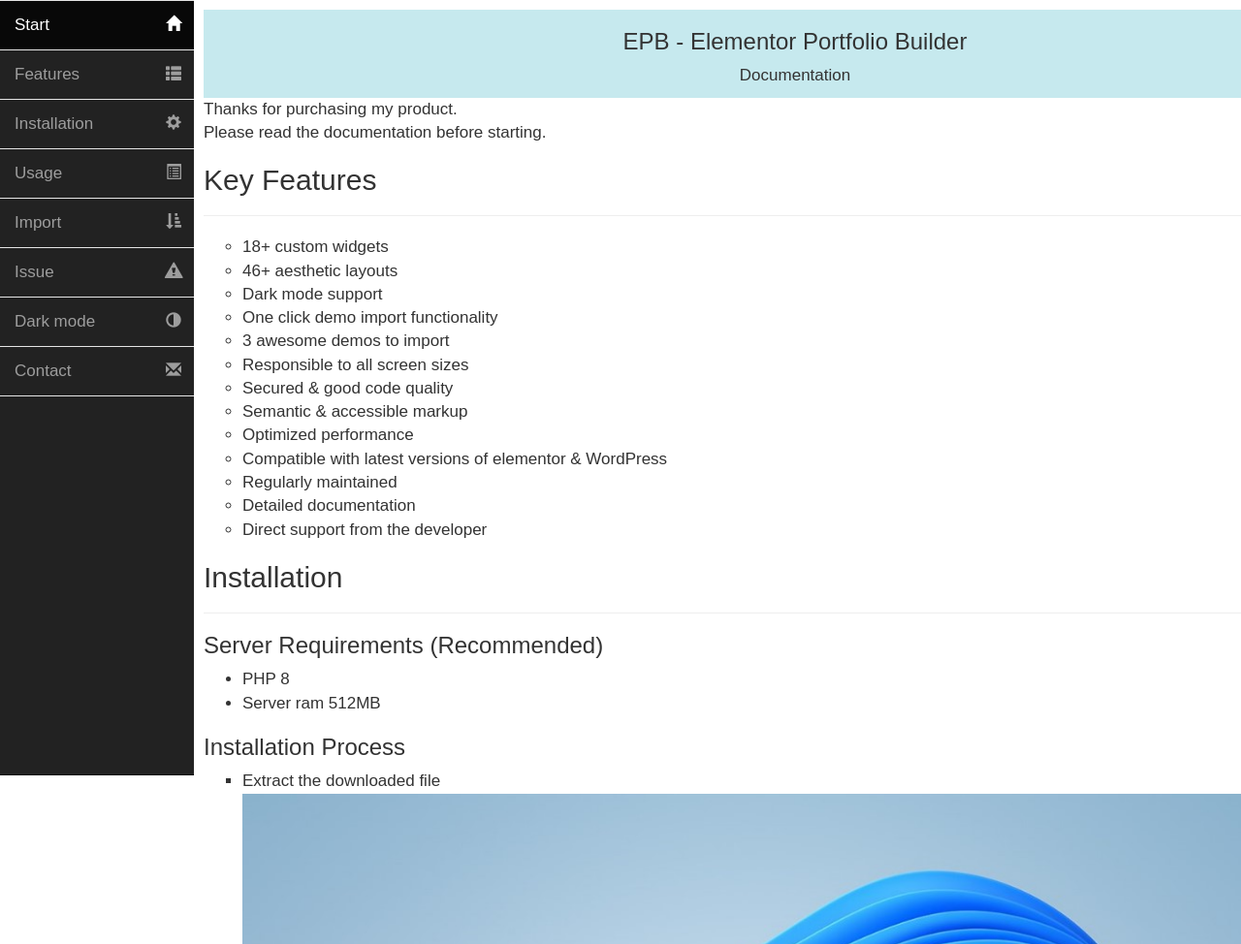
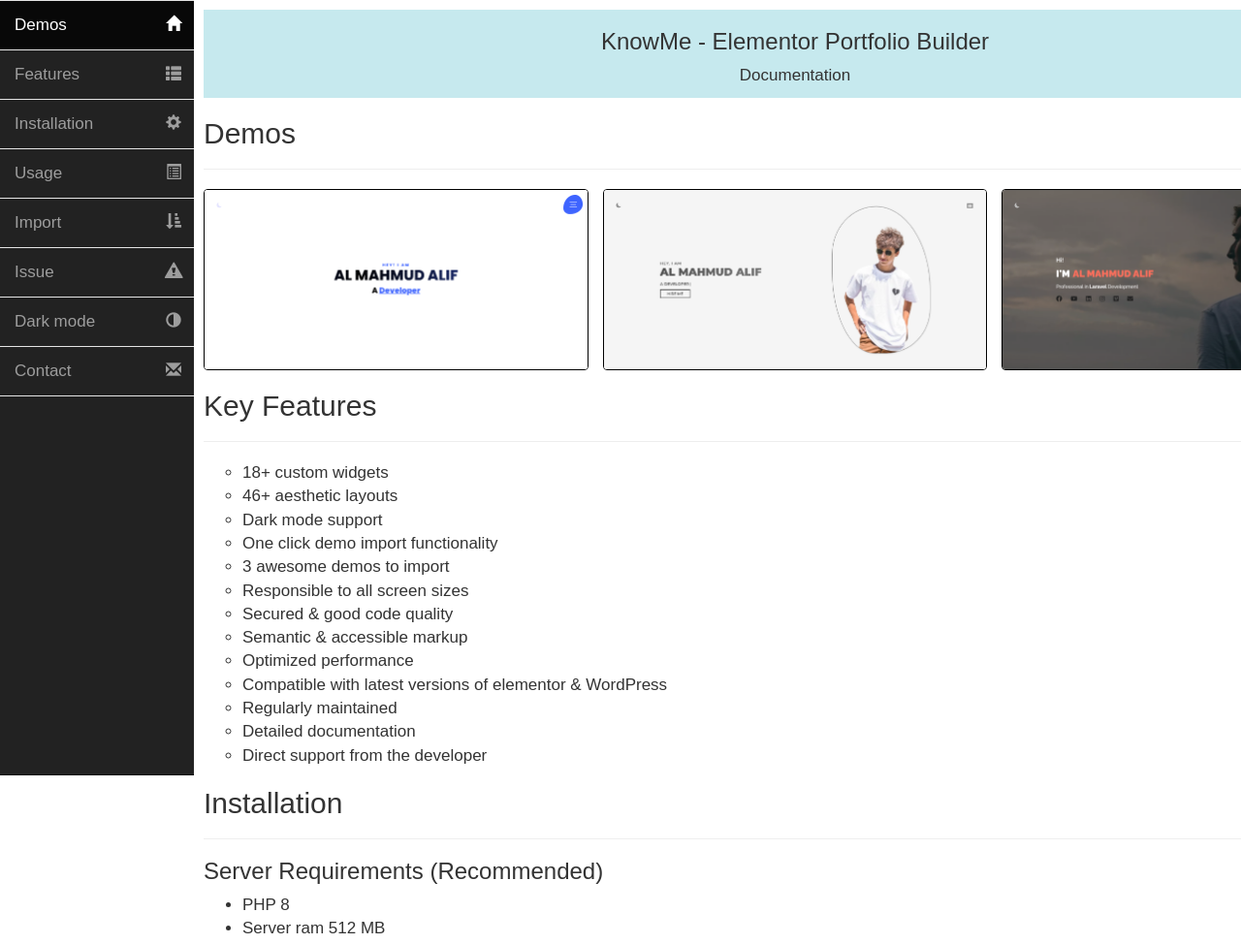
Before and after one commit to myself-alif/epb-doc, a plain HTML site: page documentation.html in a window 1280 px wide. Shown: the top 974 px of the page at 97% size. Drawn offline with Linux system fonts and the light colour scheme.

Commit message:
demo section added

```diff
--- a/assets/css/style.css
+++ b/assets/css/style.css
@@ -183,3 +183,48 @@ img {
   height: 100%;
   object-fit: cover;
 }
+
+.demo-container {
+  display: flex;
+  justify-content: center;
+  align-items: center;
+  gap: 15px;
+}
+.demo-container .demo-img {
+  display: block;
+  border: 1.75px solid #000;
+  border-radius: 4px;
+  -webkit-border-radius: 4px;
+  -moz-border-radius: 4px;
+  -ms-border-radius: 4px;
+  -o-border-radius: 4px;
+  overflow: hidden;
+}
+.demo-container .demo-img img {
+  transition: transform 0.3s ease;
+  -webkit-transition: transform 0.3s ease;
+  -moz-transition: transform 0.3s ease;
+  -ms-transition: transform 0.3s ease;
+  -o-transition: transform 0.3s ease;
+  transform: scale(1);
+  -webkit-transform: scale(1);
+  -moz-transform: scale(1);
+  -ms-transform: scale(1);
+  -o-transform: scale(1);
+}
+.demo-container .demo-img img:hover {
+  transform: scale(1.1);
+  -webkit-transform: scale(1.1);
+  -moz-transform: scale(1.1);
+  -ms-transform: scale(1.1);
+  -o-transform: scale(1.1);
+}
+
+@media (max-width: 767px) {
+  .demo-container {
+    display: block;
+  }
+  .demo-container .demo-img:not(:last-of-type) {
+    margin-bottom: 25px;
+  }
+}
--- a/index.html
+++ b/documentation.html
@@ -7,7 +7,7 @@
 
     <link rel="shortcut icon" type="image/png" href="assets/favicon.png"/>
 
-    <title>EPB - Elementor Portfolio Builer</title>
+    <title>KnowMe - Elementor Portfolio Builer</title>
 
     <!-- Bootstrap -->
     <link rel="stylesheet" type="text/css" href="assets/css/bootstrap.min.css">
@@ -30,7 +30,7 @@
 			<!-- Collect the nav links, forms, and other content for toggling -->
 			<div class="collapse navbar-collapse" id="bs-sidebar-navbar-collapse-1">
 				<ul class="nav navbar-nav clicked">
-					<li class="active"><a href="#start">Start<span style="font-size:16px;" class="pull-right hidden-xs showopacity glyphicon glyphicon-home"></span></a></li>
+					<li class="active"><a href="#demos">Demos<span style="font-size:16px;" class="pull-right hidden-xs showopacity glyphicon glyphicon-home"></span></a></li>
 					<li ><a href="#features">Features<span style="font-size:16px;" class="pull-right hidden-xs showopacity glyphicon glyphicon glyphicon-th-list"></span></a></li>
 					<li ><a href="#installation">Installation<span style="font-size:16px;" class="pull-right hidden-xs showopacity glyphicon glyphicon glyphicon-cog"></span></a></li>
 					<li ><a href="#usage">Usage<span style="font-size:16px;" class="pull-right hidden-xs showopacity glyphicon glyphicon-list-alt"></span></a></li>
@@ -49,16 +49,24 @@
 			<div class="header">
 			    <div class="container text-center">
 					<div class="row">
-						<h3>EPB - Elementor Portfolio Builder</h3>
+						<h3>KnowMe - Elementor Portfolio Builder</h3>
 						<p>Documentation</p>
 					</div>
 				</div>
 			</div>
-			<div id="start">
-				<p>
-					Thanks for purchasing my product.<br>
-					Please read the documentation before starting.
-				</p>
+			<div id="demos">
+				<h2>Demos</h2><hr>
+				<div class="demo-container">
+					<a class="demo-img demo-img-1" href="https://epbdemo3.cloudaccess.host" target="_blank">
+						<img src="assets/screenshots/demo-1.png" alt="screenshot">
+					</a>
+					<a class="demo-img demo-img-2" href="https://epbdemo2.cloudaccess.host" target="_blank">
+						<img src="assets/screenshots/demo-2.png" alt="screenshot">
+					</a>
+					<a class="demo-img demo-img-3" href="https://epb-demos.cloudaccess.host" target="_blank">
+						<img src="assets/screenshots/demo-3.png" alt="screenshot">
+					</a>
+				</div>
 			</div>
 			<div id="features">
 				<h2>Key Features</h2><hr>
@@ -83,7 +91,7 @@
 				<h3>Server Requirements (Recommended)</h3>
 				<ul type="disc">
 				    <li>PHP 8</li>
-				    <li>Server ram 512MB</li>
+				    <li>Server ram 512 MB</li>
 				</ul><h3>Installation Process</h3>
 				<ul type="square">
 				    <li>Extract the downloaded file</li>
```
Also changed, not shown: assets/screenshots/demo-1.png (added), assets/screenshots/demo-2.png (added), assets/screenshots/demo-3.png (added), 1 other file.
